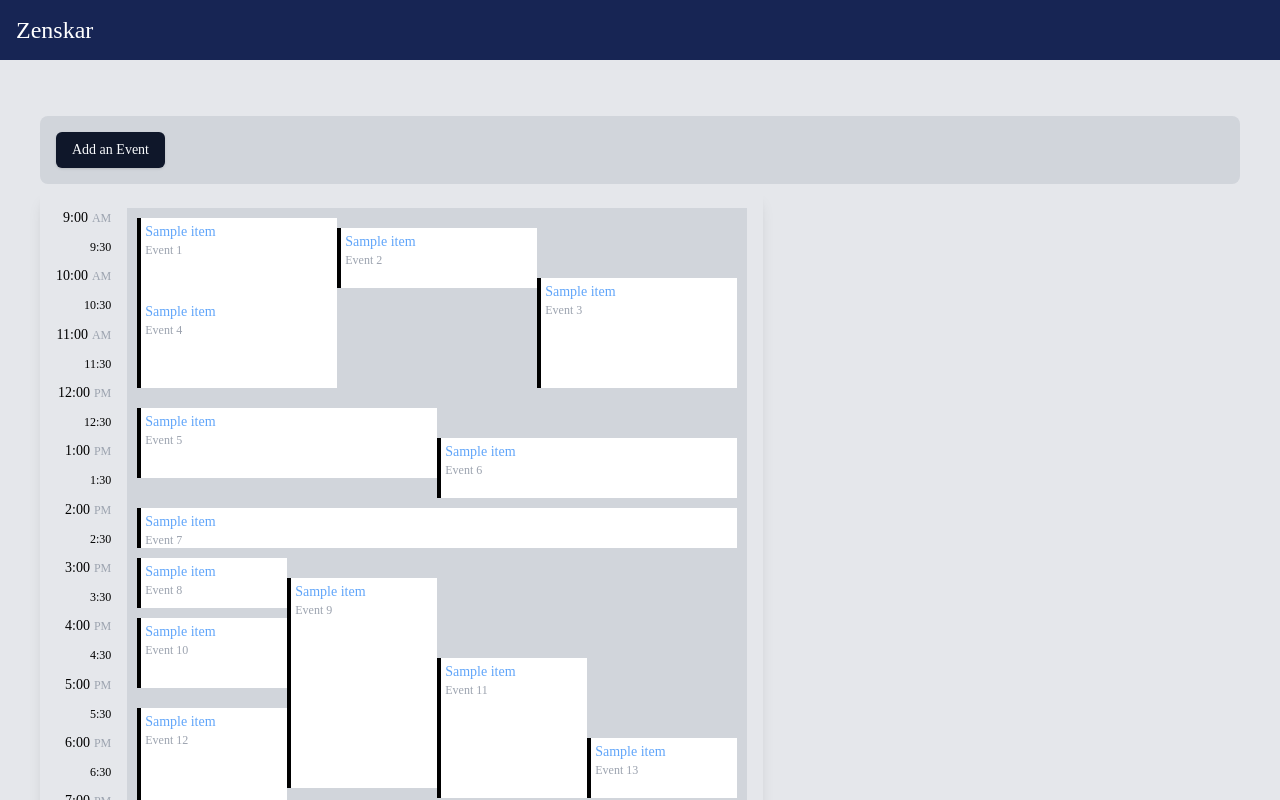
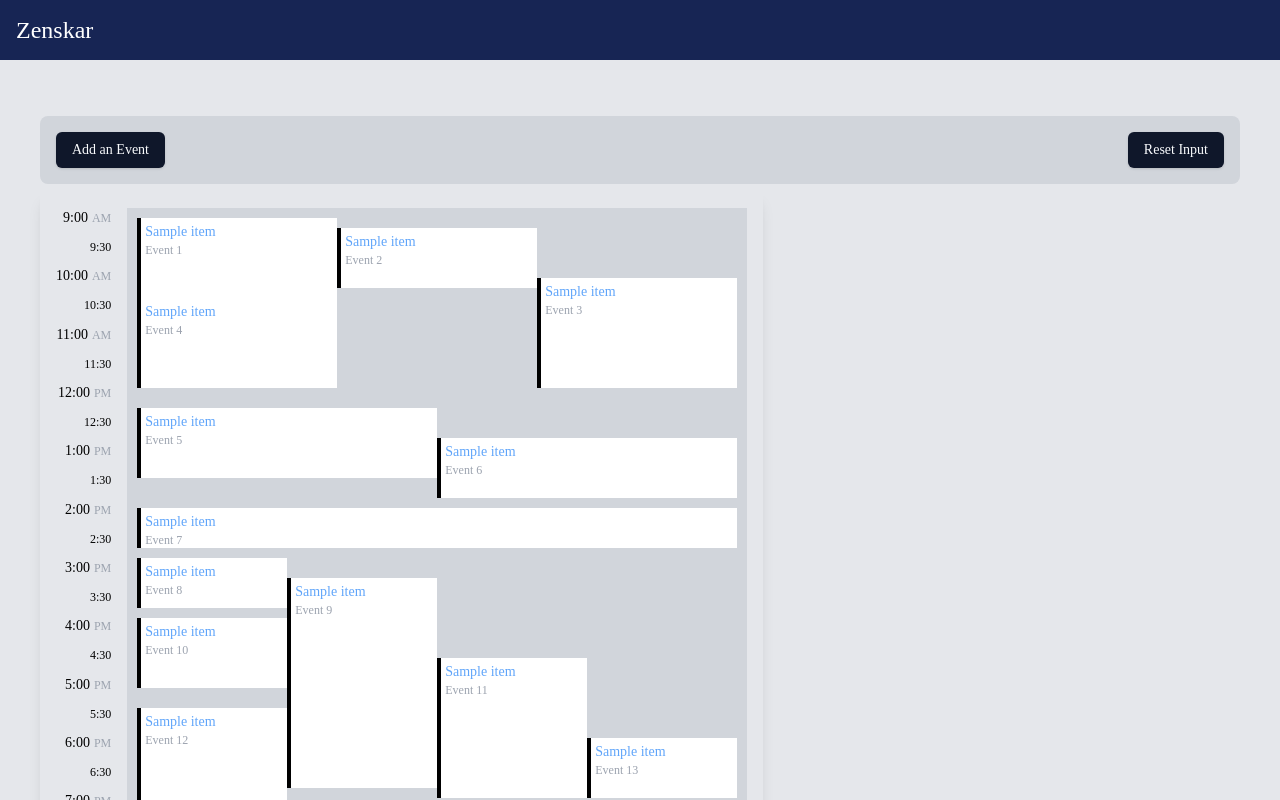
Before and after one commit to Sajal0208/self-organizing-calendar, a React (Create React App) app: page / in a window 1280 px wide. Shown: the top 800 px of the page. Built offline with nearby package versions, Linux system fonts and the light colour scheme.

Commit message:
Added Reset Input Button and cleaned inputs after submission

```diff
--- a/src/components/AddEvent.tsx
+++ b/src/components/AddEvent.tsx
@@ -44,14 +44,14 @@ export function AddEventButton({ addEvent }: {
     }
 
     const onClick = () => {
-        if(startTime === '' || endTime === '') {
+        if (startTime === '' || endTime === '') {
             toast('Please enter a start and end time')
             return
         }
         const parsedStartTime = parseTimeForData(startTime)
         const parsedEndTime = parseTimeForData(endTime)
         const isValid = validateData({ title, description, start: parsedStartTime, end: parsedEndTime })
-        if(!isValid) return
+        if (!isValid) return
         const event: CalendarEvent = {
             id: uuidv4(),
             title,
@@ -59,7 +59,10 @@ export function AddEventButton({ addEvent }: {
             start: parsedStartTime,
             end: parsedEndTime,
         }
-
+        setTitle('')
+        setDescription('')
+        setStartTime('')
+        setEndTime('')
         addEvent(event)
         return
     }
@@ -101,7 +104,7 @@ export function AddEventButton({ addEvent }: {
                 </div>
                 <DialogFooter>
                     <DialogClose asChild>
-                        <Button type = "button" onClick={onClick}>Add Event</Button>
+                        <Button type="button" onClick={onClick}>Add Event</Button>
                     </DialogClose>
                 </DialogFooter>
             </DialogContent>
@@ -110,12 +113,14 @@ export function AddEventButton({ addEvent }: {
 }
 
 
-const AddEvent = ({ addEvent }: {
-    addEvent: (newEvent: CalendarEvent) => void
+const AddEvent = ({ addEvent, resetInput }: {
+    addEvent: (newEvent: CalendarEvent) => void;
+    resetInput: () => void;
 }) => {
     return (
-        <div className={'bg-gray-300 rounded-lg p-4 mb-2 w-full'}>
+        <div className={'bg-gray-300 rounded-lg p-4 mb-2 w-full flex flex-row justify-between'}>
             <AddEventButton addEvent={addEvent} />
+            <Button onClick={resetInput}>Reset Input</Button>
         </div>
     )
 }
--- a/src/components/Calendar.tsx
+++ b/src/components/Calendar.tsx
@@ -3,13 +3,14 @@ import CalendarLayout from './CalendarLayout';
 import { CalendarEvent, fakeTimings, layoutEvents } from '../helper/layoutEvents';
 import { useEffect, useState } from 'react';
 import AddEvent from './AddEvent';
+import { Button } from './Button';
 
 const Calendar = () => {
   const [events, setEvents] = useState<CalendarEvent[]>(fakeTimings);
   const [layout, setLayout] = useState<CalendarEvent[][]>([]);
 
   useEffect(() => {
-      setLayout(layoutEvents(events));
+    setLayout(layoutEvents(events));
   }, [events]);
 
   const addEvent = (newEvent: CalendarEvent) => {
@@ -18,14 +19,18 @@ const Calendar = () => {
     setLayout(layoutEvents([...events, newEvent]));
   }
 
+  const resetInput = () => {
+    setEvents(fakeTimings);
+  }
+
   return (
     <div className='flex flex-col justify-start items-start p-10'>
       <div className='flex flex-row justify-start w-full'>
-        <AddEvent addEvent={addEvent} />
+        <AddEvent addEvent={addEvent} resetInput={resetInput} />
       </div>
       <div className='p-4 shadow-lg flex flex-row justify-center items-center rounded'>
         <TimeColumn />
-        <CalendarLayout events = {events} layout = {layout} />
+        <CalendarLayout events={events} layout={layout} />
       </div>
     </div>
   )
```
